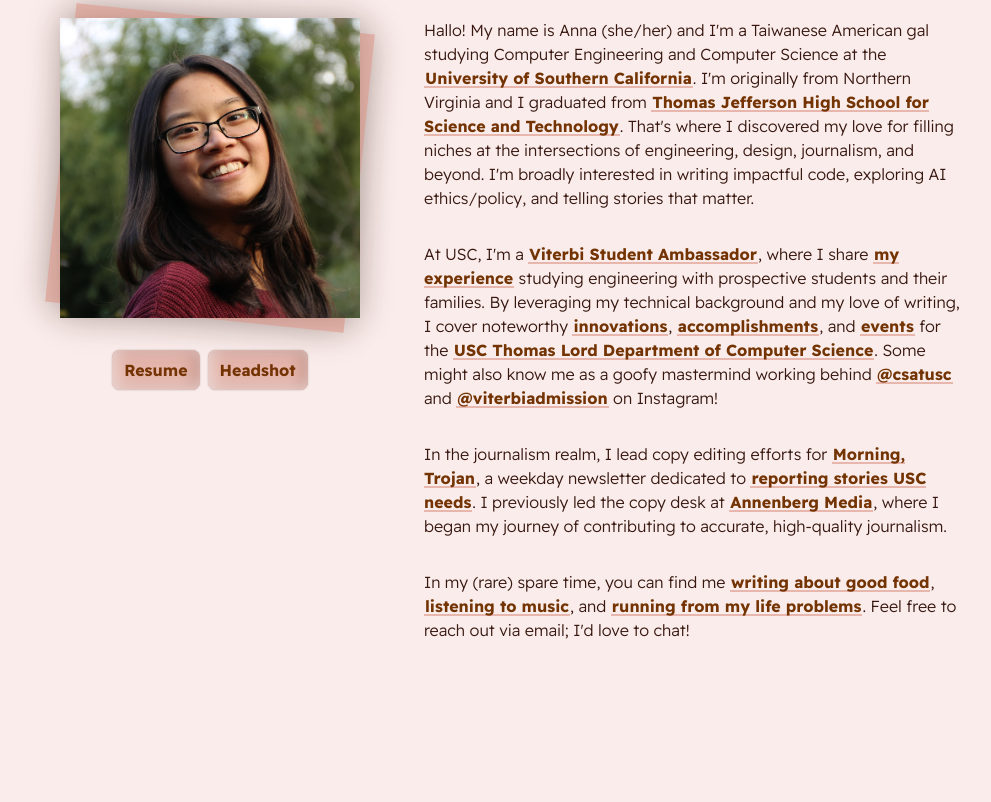
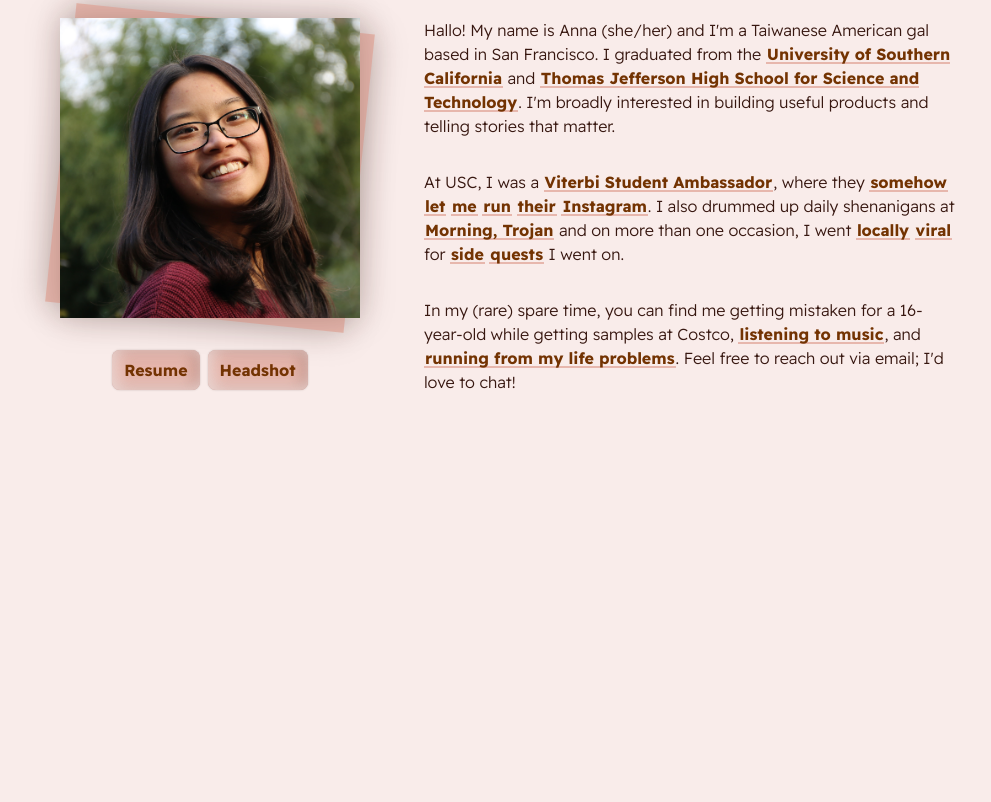
Before and after one commit to annaahsu/website, an Astro site: page /about in a window 1280 px wide. Shown: the part 184-986 px from the top of the page, without its empty margins (130-1121 px from the left). After the commit the page ends 800 px from the top, so only its background shows below. Built offline with nearby package versions, Linux system fonts and the light colour scheme; Astro itself is replaced by a stand-in of ours; some icons are missing.

Commit message:
long needed update?

```diff
--- a/src/components/head.astro
+++ b/src/components/head.astro
@@ -9,7 +9,7 @@
 
 let {
   title,
-  description = "I'm Anna Hsu (she/her), a Taiwanese American gal studying Computer Engineering and Computer Science at the University of Southern California.",
+  description = "I'm Anna Hsu (she/her), a Taiwanese American gal based in San Francisco who is probably side questing somewhere.",
   permalink,
 } = Astro.props;
 title = `Anna Hsu | ${title}`;
--- a/src/components/socials.astro
+++ b/src/components/socials.astro
@@ -7,17 +7,14 @@
   <a class="icon" href="mailto:hello@annahsu.dev">
     <Icon size={40} name="ion:mail" />
   </a>
-  <a class="icon" href="https://linkedin.com/in/annaahsu">
+  <a class="icon" href="https://anna.show/li" target="_blank">
     <Icon size={40} name="ion:logo-linkedin" />
   </a>
-  <a class="icon" href="https://twitter.com/annaahsu">
+  <a class="icon" href="https://anna.show/tw" target="_blank">
     <Icon size={40} name="ion:logo-twitter" />
   </a>
-  <a class="icon" href="https://github.com/annaahsu">
+  <a class="icon" href="https://anna.show/gh" target="_blank">
     <Icon size={40} name="ion:logo-github" />
-  </a>
-  <a class="icon" href="https://anna.show/yt">
-    <Icon size={40} name="ion:logo-youtube" />
   </a>
 </ButtonBar>
 
--- a/src/pages/about.astro
+++ b/src/pages/about.astro
@@ -18,7 +18,7 @@
   <body>
     <Navbar />
     <Container>
-      <h1>Whomst?</h1>
+      <h1>Who is this girl?</h1>
       <div class="tangent">
         <div class="sidebar">
           <div class="wrap">
@@ -47,64 +47,70 @@
         </div>
         <div class="content">
           <p>
-            Hallo! My name is Anna (she/her) and I'm a Taiwanese American gal
-            studying Computer Engineering and Computer Science at the <a
-              href="https://usc.edu">University of Southern California</a
-            >. I'm originally from Northern Virginia and I graduated from <a
-              href="https://tjhsst.fcps.edu"
+            Hallo! My name is Anna (she/her) and I'm a Taiwanese American
+            gal based in San Francisco. I graduated from the <a
+              href="https://usc.edu"
+              target="_blank">University of Southern California</a
+            > and <a href="https://tjhsst.fcps.edu" target="_blank"
               >Thomas Jefferson High School for Science and Technology</a
-            >. That's where I discovered my love for filling niches at the
-            intersections of engineering, design, journalism, and beyond. I'm
-            broadly interested in writing impactful code, exploring AI
-            ethics/policy, and telling stories that matter.
+            >. I'm broadly interested in building useful products and telling
+            stories that matter.
           </p>
           <p>
-            At USC, I'm a <a href="https://viterbivoices.usc.edu"
-              >Viterbi Student Ambassador</a
-            >, where I share <a
+            At USC, I was a <a
               href="https://viterbiadmission.usc.edu/author/annahsu/"
-              >my experience</a
-            > studying engineering with prospective students and their families.
-            By leveraging my technical background and my love of writing, I cover
-            noteworthy <a
-              href="https://viterbischool.usc.edu/news/2023/02/robot-tutors-read-childrens-emotions-as-they-learn/"
-              >innovations</a
-            >, <a
-              href="https://viterbischool.usc.edu/news/2024/05/changing-course-natalie-fung/"
-              >accomplishments</a
-            >, and <a
-              href="https://viterbischool.usc.edu/news/2023/03/athenahacks-usc-creates-community/"
-              >events</a
-            > for the
-            <a href="https://cs.usc.edu/news/"
-              >USC Thomas Lord Department of Computer Science</a
-            >. Some might also know me as a goofy mastermind working behind <a
-              href="https://instagram.com/csatusc">@csatusc</a
-            > and <a href="https://instagram.com/viterbiadmission"
-              >@viterbiadmission</a
-            > on Instagram!
+              target="_blank">Viterbi Student Ambassador</a
+            >, where they <a
+              href="https://www.instagram.com/reel/DABxPh2Swmq/"
+              target="_blank">somehow</a
+            >
+            <a
+              href="https://www.instagram.com/reel/DFd12seyxXw/"
+              target="_blank">let</a
+            >
+            <a
+              href="https://www.instagram.com/reel/DH9GB1XyTQn/"
+              target="_blank">me</a
+            >
+            <a
+              href="https://www.instagram.com/reel/DI1kD6hTufn/"
+              target="_blank">run</a
+            >
+            <a
+              href="https://www.instagram.com/reel/DOeHc9tCeCl/"
+              target="_blank">their</a
+            >
+            <a
+              href="https://www.instagram.com/reel/DQHuw_Fjz1x/"
+              target="_blank">Instagram</a
+            >. I also drummed up daily shenanigans at <a
+              href="https://morningtrojan.com/"
+              target="_blank">Morning, Trojan</a
+            > and on more than one occasion, I went <a
+              href="https://www.instagram.com/p/DX6D07XpxV0/"
+              target="_blank">locally</a
+            >
+            <a
+              href="https://www.instagram.com/reel/DVjiyztklJv/"
+              target="_blank">viral</a
+            >
+            for <a
+              href="https://www.instagram.com/reel/DWxMtZ3D3a2/"
+              target="_blank">side</a
+            >
+            <a
+              href="https://www.instagram.com/reel/DWkJDljEn_U/"
+              target="_blank">quests</a
+            > I went on.
           </p>
           <p>
-            In the journalism realm, I lead copy editing efforts for <a
-              href="https://morningtrojan.com/">Morning, Trojan</a
-            >, a weekday newsletter dedicated to <a
-              href="https://morningtrojan.com/p/usc-spoof-security-fail"
-              >reporting stories USC needs</a
-            >. I previously led the copy desk at <a
-              href="https://www.uscannenbergmedia.com">Annenberg Media</a
-            >, where I began my journey of contributing to accurate,
-            high-quality journalism.
-          </p>
-
-          <p>
-            In my (rare) spare time, you can find me <a
-              href="https://www.yelp.com/user_details?userid=dCvHUJufGBePFPpCAh5uFw"
-              >writing about good food</a
-            >, <a
+            In my (rare) spare time, you can find me getting mistaken for a
+            16-year-old while getting samples at Costco, <a
               href="https://open.spotify.com/playlist/7pqZbX1kOheeGjIY5B6i6M"
-              >listening to music</a
-            >, and <a href="https://www.strava.com/athletes/89593849"
-              >running from my life problems</a
+              target="_blank">listening to music</a
+            >, and <a
+              href="https://www.strava.com/athletes/89593849"
+              target="_blank">running from my life problems</a
             >. Feel free to reach out via email; I'd love to chat!
           </p>
         </div>
--- a/src/styles/global.scss
+++ b/src/styles/global.scss
@@ -127,6 +127,10 @@
   filter: drop-shadow(var(--smalldrop));
 }
 
+iframe {
+  margin-bottom: var(--bottommargin);
+}
+
 ::-moz-selection {
   background: var(--light);
   color: var(--dark);
```
Also changed, not shown: src/pages/index.astro (+5 -6 lines).
